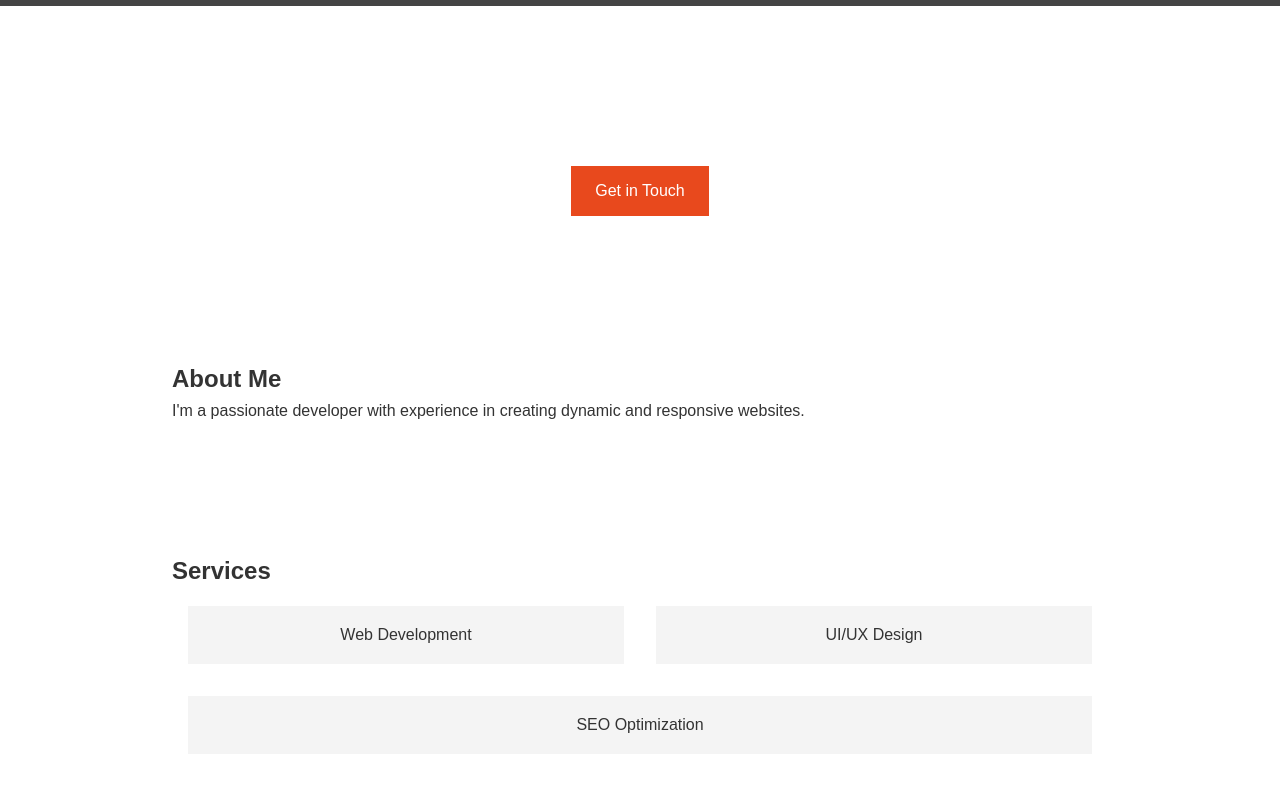
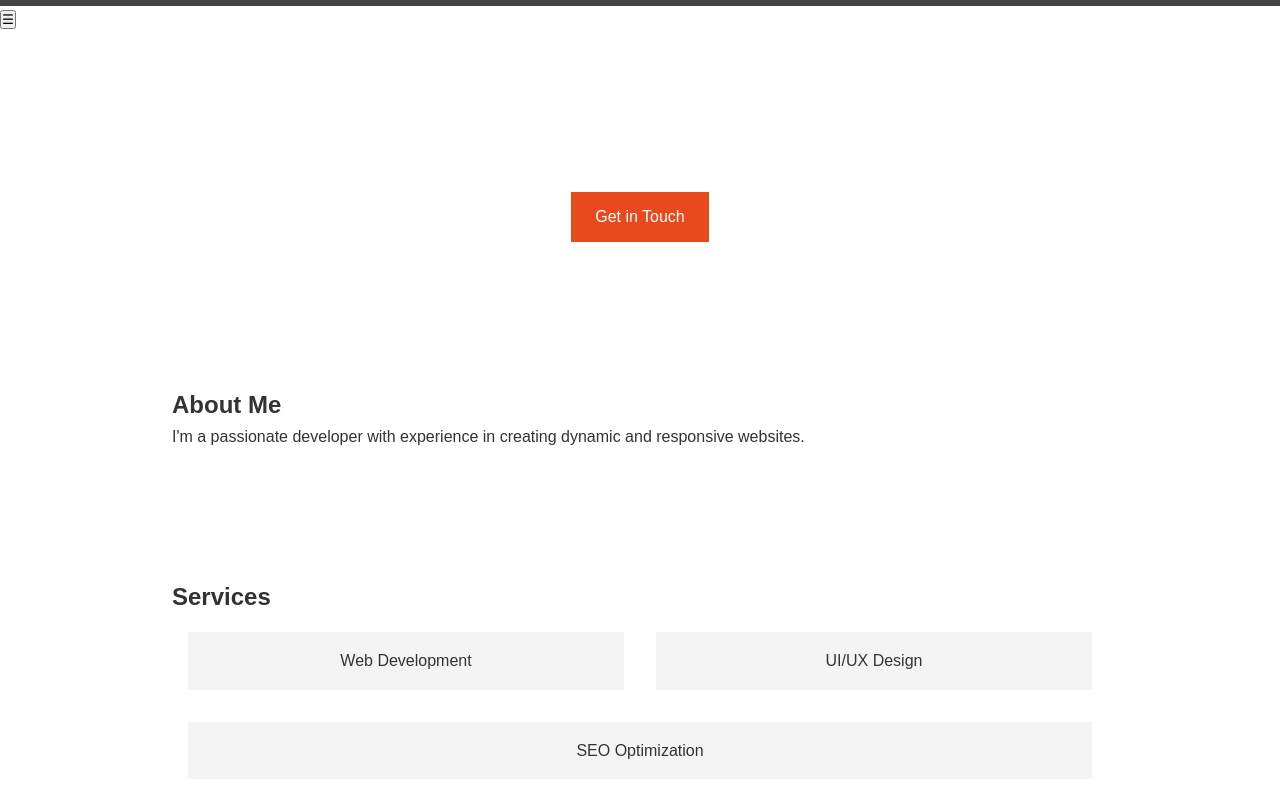
Before and after one commit to Ajju991/Toolkit, a plain HTML site: page Index.html in a window 1280 px wide. Shown: the part 64-854 px from the top of the page. Drawn offline with Linux system fonts and the light colour scheme.

Commit message:
Update Index.html

```diff
--- a/Index.html
+++ b/Index.html
@@ -17,6 +17,9 @@
         <li><a href="#contact">Contact</a></li>
       </ul>
     </nav>
+    <!-- Add in HTML inside nav -->
+<button id="menu-toggle">☰</button>
+
   </header>
 
   <section id="home" class="hero">
```
